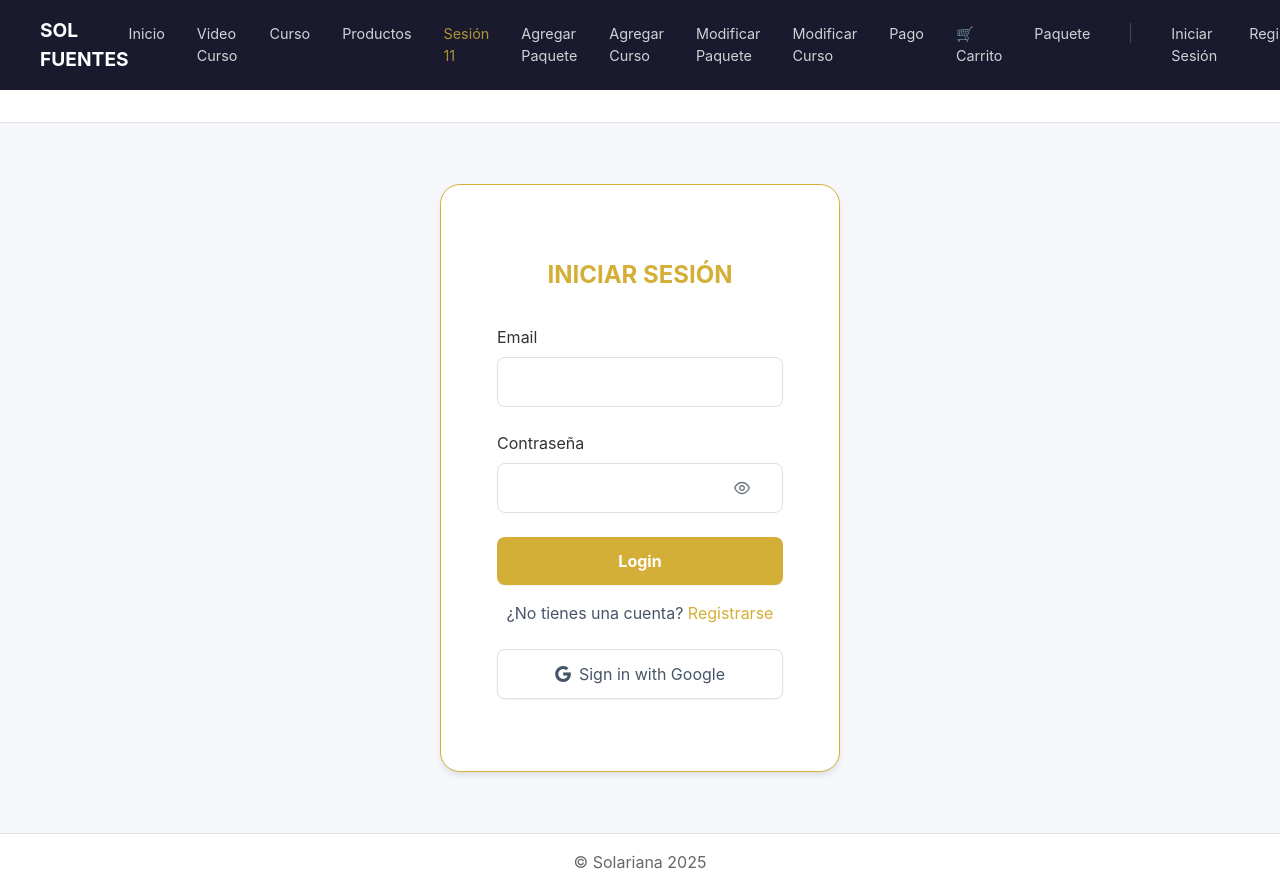
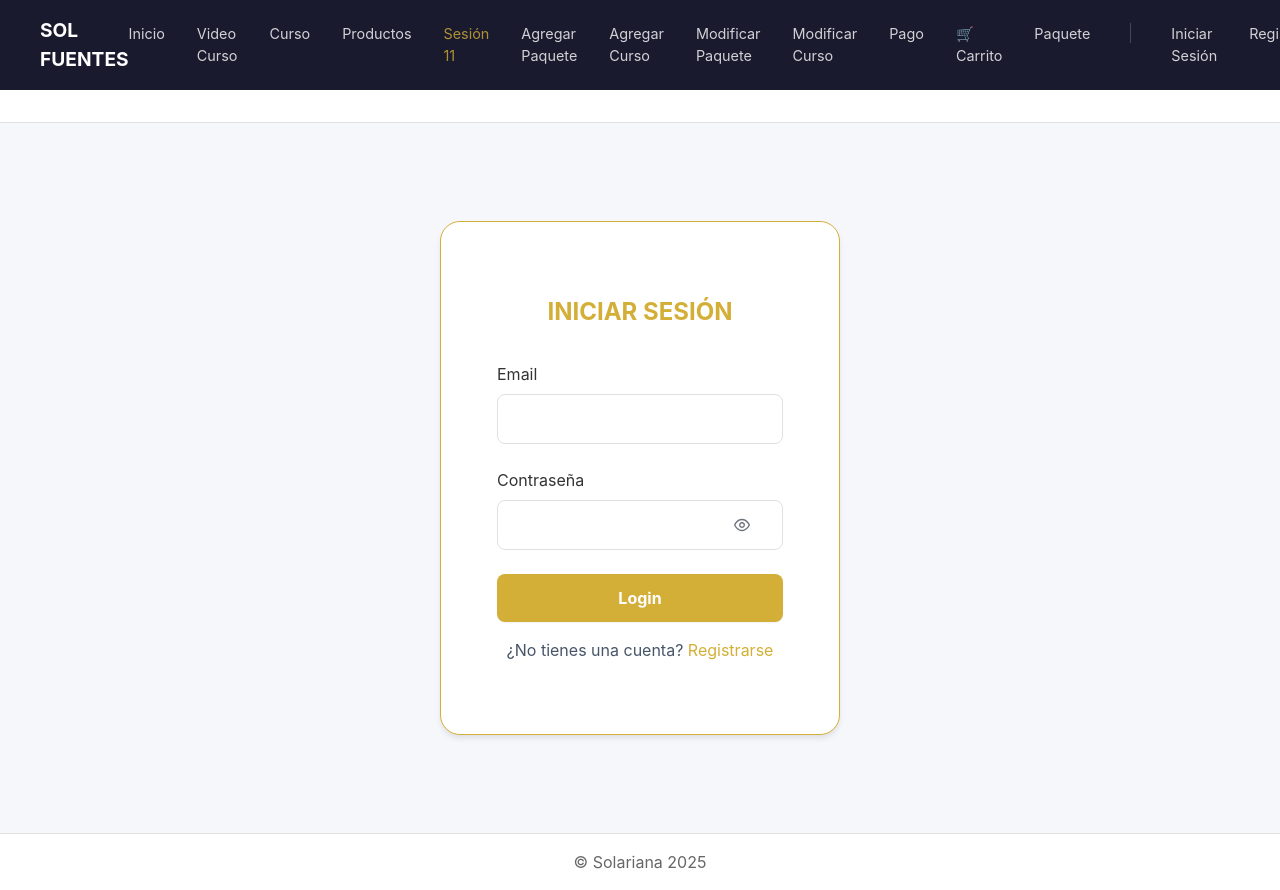
Before and after one commit to AlexZimmerBonjourAdrian/ProyectJava2025-Frontent, a React (Vite) app: page /login in a window 1280 px wide. Shown: the top 890 px of the page. Built offline with nearby package versions, Linux system fonts and the light colour scheme; no server answers; a web font is replaced by a local one.

Commit message:
limpiando consola

```diff
--- a/src/components/CursoForm.jsx
+++ b/src/components/CursoForm.jsx
@@ -61,7 +61,6 @@ const CursoForm = () => {
           body: JSON.stringify(body)
       }).then(res => res.json())
       .then(data => {
-          console.log(data);
           if (data.id) {
             msgs.current.clear();
             msgs.current.show([
--- a/src/pages/ListadoProductos.jsx
+++ b/src/pages/ListadoProductos.jsx
@@ -19,7 +19,6 @@ export default function ListadoProductos() {
             }
         }).then(res => res.json())
         .then(data => {
-            console.log(data);
             setProducts(data)
         })
     }, []);
@@ -41,7 +40,6 @@ export default function ListadoProductos() {
     };
 
     const listItem = (product, index) => {
-        console.log(product)
         return (
             <div className="col-12" key={product.id}>
                 <div className={classNames('flex flex-column xl:flex-row xl:align-items-start p-4 gap-4', { 'border-top-1 surface-border': index !== 0 })}>
--- a/src/pages/Login.jsx
+++ b/src/pages/Login.jsx
@@ -58,12 +58,9 @@ const Login = () => {
                 })
             .then(response => response.json())
             .then(data => {
-                console.log('Respuesta del servidor:', data);
                 if (data.nombre) {
-                    console.log(encryptToken(data.token), data.token)
                     const token = data.token;
                     localStorage.setItem('authToken', encryptToken(token));
-                    console.log('Token almacenado:', token);
                     navigate(from, { replace: true });
                 }
             })
@@ -239,15 +236,6 @@ const Login = () => {
                                     Registrarse
                                 </a>
                             </div>
-
-                            <Button
-                                type="button"
-                                style={styles.googleButton}
-                                onClick={() => console.log('Google login')}
-                            >
-                                <i className="pi pi-google" />
-                                <span>Sign in with Google</span>
-                            </Button>
                         </form>
                     </Card>
                 </div>
```
Also changed, not shown: src/pages/Register.jsx (+0 -10 lines).
